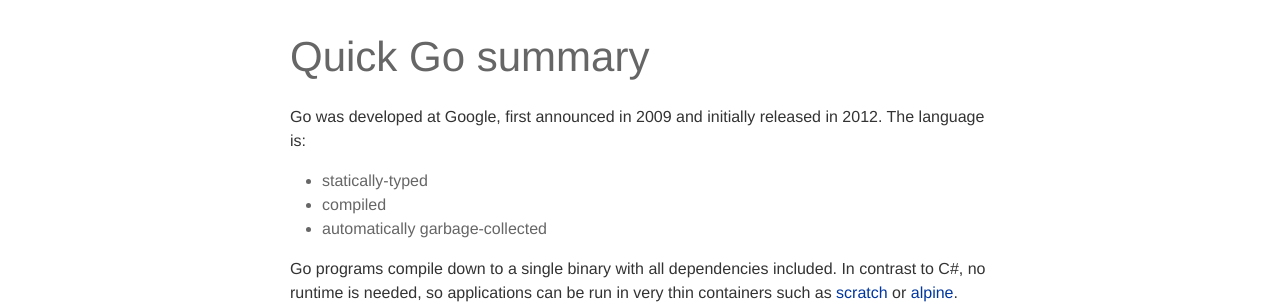
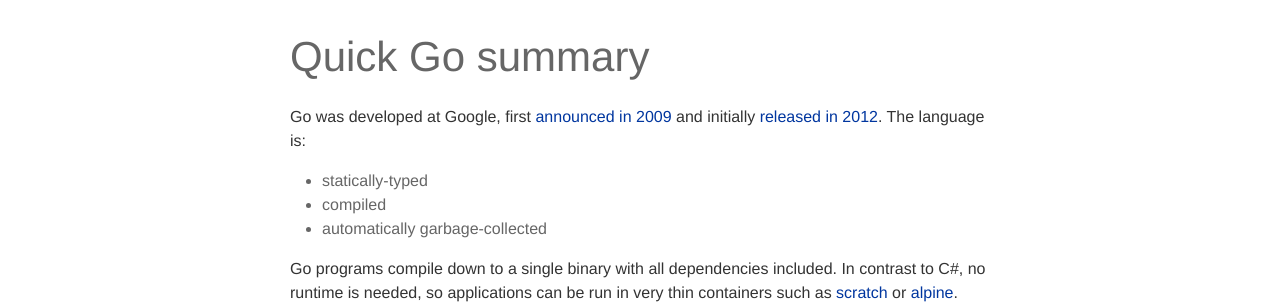
Before and after one commit to kfcampbell/kfcampbell.github.io, a Jekyll site: the page built from _posts/2020-05-21-go-for-csharp-people-part-one.markdown, in a window 1280 px wide and 900 px high, scrolled down 713 px. Shown: the part 152-456 px from the top of the window. Built offline with Jekyll 4.4.1, drawn with Linux system fonts in a browser that asks for light colours; nearby versions of some CDN libraries; some of the changed lines change nothing that is shown.

Commit message:
Give me the SEO juice

```diff
--- a/_posts/2020-05-21-go-for-csharp-people-part-one.markdown
+++ b/_posts/2020-05-21-go-for-csharp-people-part-one.markdown
@@ -25,7 +25,7 @@
 
 ## Quick Go summary
 
-Go was developed at Google, first announced in 2009 and initially released in 2012. The language is:
+Go was developed at Google, first [announced in 2009](https://www.youtube.com/watch?v=rKnDgT73v8s) and initially [released in 2012](https://blog.golang.org/go1). The language is:
 
 - statically-typed
 - compiled
```
